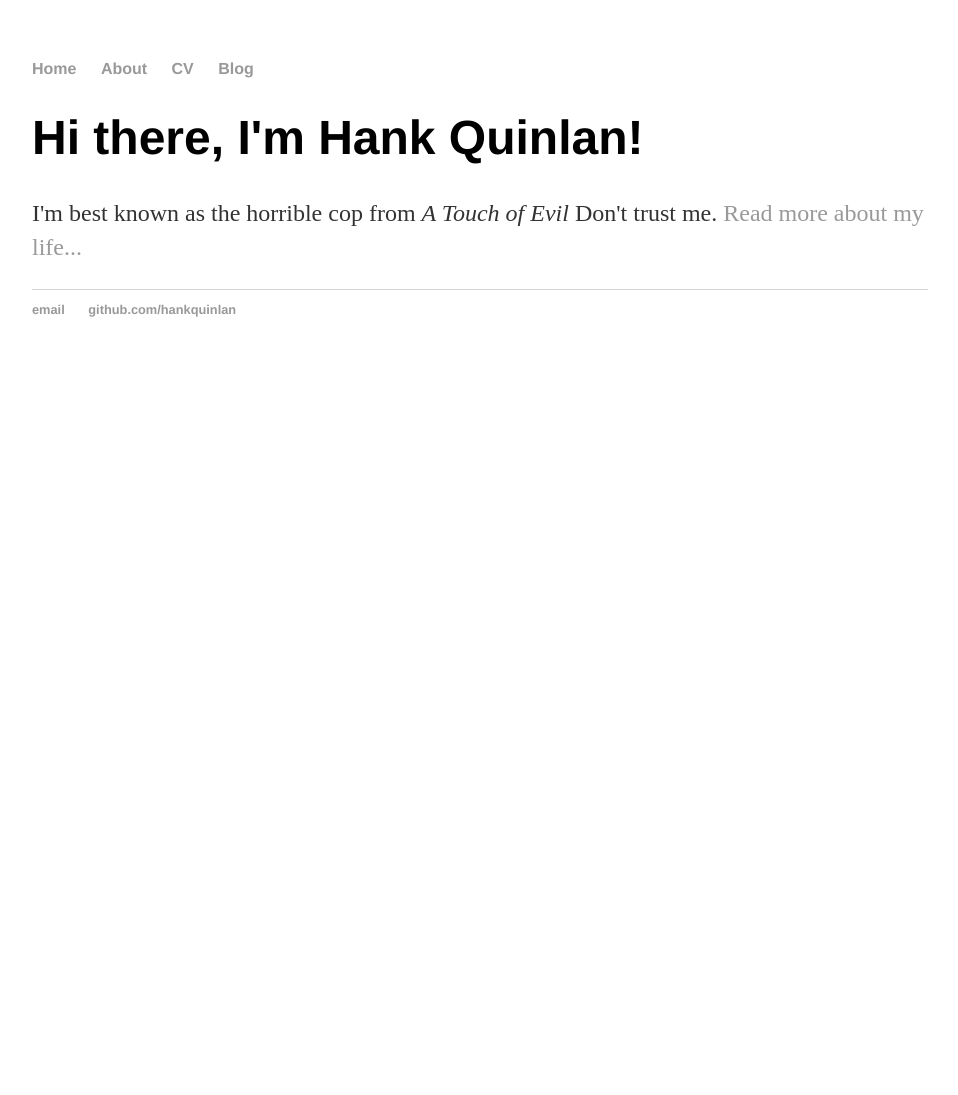
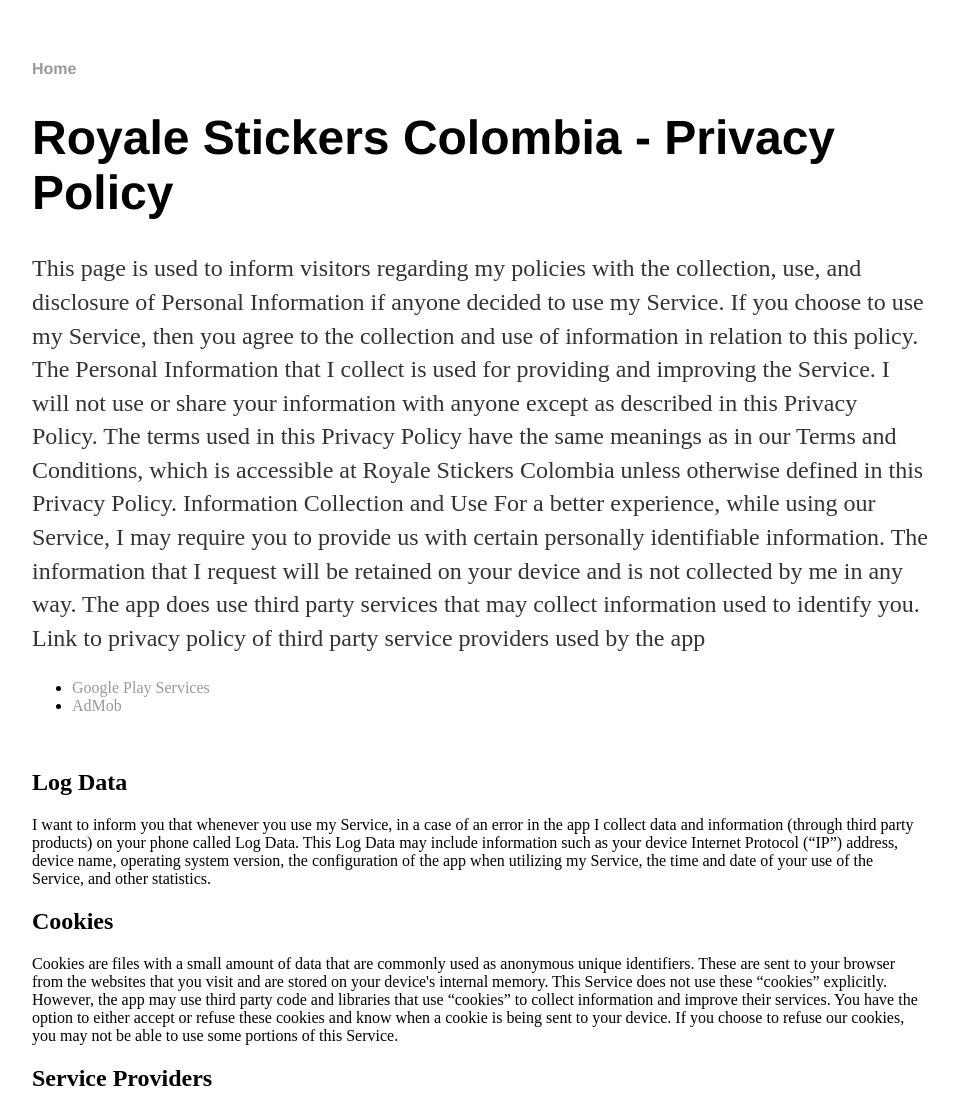
Before and after one commit to ndanielvega/royalestickers.github.io, a plain HTML site: page index.html in a window 1280 px wide. Shown: the top 1095 px of the page, without its empty margins (160-1118 px from the left). Before the commit the page ends 800 px from the top, so only its background shows below. Drawn offline with Linux system fonts and the light colour scheme.

Commit message:
Update index.html
edit policy

```diff
--- a/index.html
+++ b/index.html
@@ -1,7 +1,7 @@
 <!DOCTYPE html>
 <html>
 	<head>
-		<title>Hank Quinlan, Horrible Cop</title>
+		<title>Royale Stickers Colombia - Privacy Policy</title>
 		<style>
 			body {
     margin: 60px auto;
@@ -52,22 +52,57 @@ ul.posts li {
 		<nav>
     		<ul>
         		<li><a href="/">Home</a></li>
-	        	<li><a href="/about">About</a></li>
+	        	<!--<li><a href="/about">About</a></li>
         		<li><a href="/cv">CV</a></li>
-        		<li><a href="/blog">Blog</a></li>
+        		<li><a href="/blog">Blog</a></li>-->
     		</ul>
 		</nav>
 		<div class="container">
     		<div class="blurb">
-        		<h1>Hi there, I'm Hank Quinlan!</h1>
-				<p>I'm best known as the horrible cop from <em>A Touch of Evil</em> Don't trust me. <a href="/about">Read more about my life...</a></p>
-    		</div><!-- /.blurb -->
-		</div><!-- /.container -->
+        		<h1>Royale Stickers Colombia - Privacy Policy</h1>
+			<p>
+				This page is used to inform visitors regarding my policies with the collection, use, and disclosure of Personal Information if anyone decided to use my Service.
+				If you choose to use my Service, then you agree to the collection and use of information in relation to this policy. The Personal Information that I collect is used for providing and improving the Service. I will not use or share your information with anyone except as described in this Privacy Policy.
+				The terms used in this Privacy Policy have the same meanings as in our Terms and Conditions, which is accessible at Royale Stickers Colombia unless otherwise defined in this Privacy Policy.
+				Information Collection and Use For a better experience, while using our Service, I may require you to provide us with certain personally identifiable information. The information that I request will be retained on your device and is not collected by me in any way.
+				The app does use third party services that may collect information used to identify you.
+				Link to privacy policy of third party service providers used by the app
+				<br/>
+				<ul>
+					<li><a href="https://www.google.com/policies/privacy/">Google Play Services</a></li>
+					<li><a href="https://support.google.com/admob/answer/6128543?hl=en">AdMob</a></li>
+				</ul>
+				<br/>
+				<h2>Log Data</h2>
+				I want to inform you that whenever you use my Service, in a case of an error in the app I collect data and information (through third party products) on your phone called Log Data. This Log Data may include information such as your device Internet Protocol (“IP”) address, device name, operating system version, the configuration of the app when utilizing my Service, the time and date of your use of the Service, and other statistics.
+				<h2>Cookies</h2>
+				Cookies are files with a small amount of data that are commonly used as anonymous unique identifiers. These are sent to your browser from the websites that you visit and are stored on your device's internal memory.
+				This Service does not use these “cookies” explicitly. However, the app may use third party code and libraries that use “cookies” to collect information and improve their services. You have the option to either accept or refuse these cookies and know when a cookie is being sent to your device. If you choose to refuse our cookies, you may not be able to use some portions of this Service.
+				<h2>Service Providers</h2>
+				I may employ third-party companies and individuals due to the following reasons:
+    				To facilitate our Service;
+    				To provide the Service on our behalf;
+    				To perform Service-related services; or
+    				To assist us in analyzing how our Service is used.
+				I want to inform users of this Service that these third parties have access to your Personal Information. The reason is to perform the tasks assigned to them on our behalf. However, they are obligated not to disclose or use the information for any other purpose.
+				<h2>Security</h2>
+				I value your trust in providing us your Personal Information, thus we are striving to use commercially acceptable means of protecting it. But remember that no method of transmission over the internet, or method of electronic storage is 100% secure and reliable, and I cannot guarantee its absolute security.
+				<h2>Links to Other Sites</h2>
+				This Service may contain links to other sites. If you click on a third-party link, you will be directed to that site. Note that these external sites are not operated by me. Therefore, I strongly advise you to review the Privacy Policy of these websites. I have no control over and assume no responsibility for the content, privacy policies, or practices of any third-party sites or services.
+				<h2>Children’s Privacy</h2>
+				These Services do not address anyone under the age of 13. I do not knowingly collect personally identifiable information from children under 13. In the case I discover that a child under 13 has provided me with personal information, I immediately delete this from our servers. If you are a parent or guardian and you are aware that your child has provided us with personal information, please contact me so that I will be able to do necessary actions.
+				<h2>Changes to This Privacy Policy</h2>
+				I may update our Privacy Policy from time to time. Thus, you are advised to review this page periodically for any changes. I will notify you of any changes by posting the new Privacy Policy on this page. These changes are effective immediately after they are posted on this page.
+				<h2>Contact Us</h2>
+				If you have any questions or suggestions about my Privacy Policy, do not hesitate to contact me at royalestickersco@gmail.com.
+			</p>
+    		</div>
+		</div>
 		<footer>
     		<ul>
-        		<li><a href="mailto:hankquinlanhub@gmail.com">email</a></li>
-        		<li><a href="https://github.com/hankquinlan">github.com/hankquinlan</a></li>
-			</ul>
+        		<li><a href="mailto:royalestickersco@gmail.com">email</a></li>
+        		<li><a href="https://play.google.com/store/apps/details?id=com.royalecodeinc.royalestickers">Play Store App</a></li>
+		</ul>
 		</footer>
 	</body>
 </html>
```
